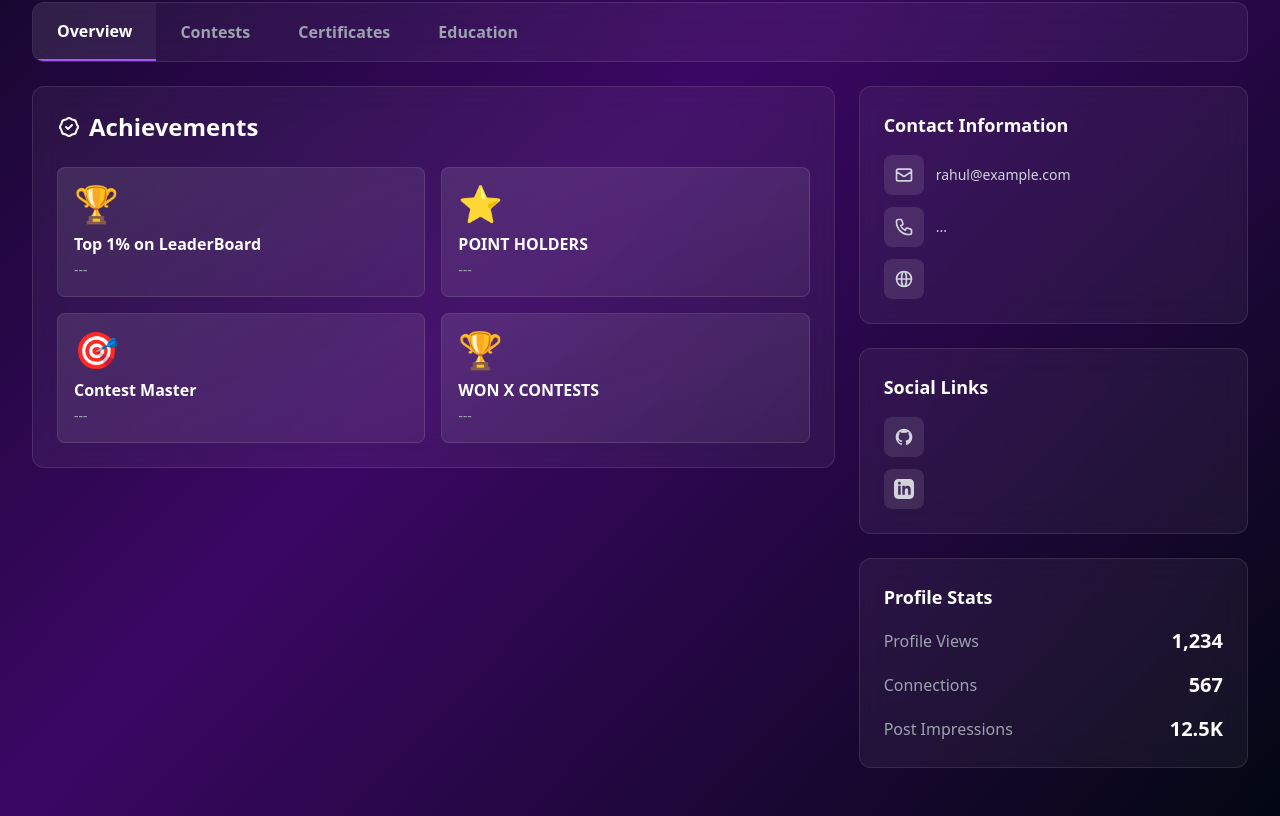
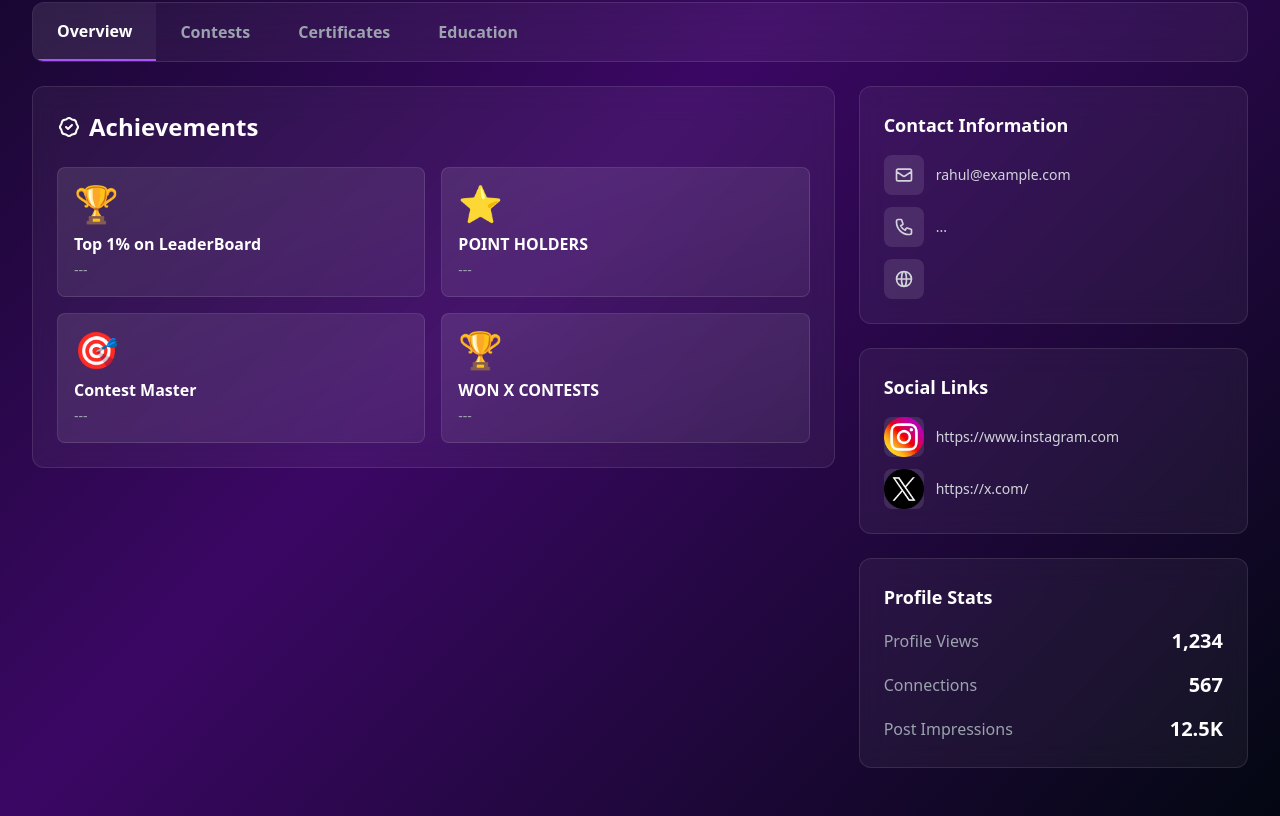
Before and after one commit to muditbansal980/Synapse.AI, a React app in the folder frontend/: page /profile in a window 1280 px wide. Shown: the part 520-1336 px from the top of the page. Built offline with nearby package versions, Linux system fonts and the light colour scheme; the HTML template or start-up script is replaced by a standard one.

Commit message:
changes in the social links

```diff
--- a/frontend/src/components/profile.jsx
+++ b/frontend/src/components/profile.jsx
@@ -1,5 +1,6 @@
 import React, { useState } from 'react';
-
+import Instagram from '../assets/social.png'
+import Twitter from "../assets/twitter.png"
 const Profile = () => {
   const [isEditing, setIsEditing] = useState(false);
   const [activeTab, setActiveTab] = useState('overview');
@@ -12,7 +13,8 @@ const Profile = () => {
     location: '...',
     email: 'rahul@example.com',
     phone: '...',
-
+    instagram:'https://www.instagram.com',
+    twitter:'https://x.com/'
   });
 
   // Contest Performances
@@ -408,21 +410,17 @@ const Profile = () => {
             <div className="bg-white/5 backdrop-blur-lg border border-white/10 rounded-xl p-6">
               <h3 className="text-lg font-bold text-white mb-4">Social Links</h3>
               <div className="space-y-3">
-                <a href={`https://${profileData.github}`} target="_blank" rel="noopener noreferrer" className="flex items-center gap-3 text-gray-300 hover:text-purple-400 transition-colors group">
+                <a href={`${profileData.instagram}`} target="_blank" rel="noopener noreferrer" className="flex items-center gap-3 text-gray-300 hover:text-purple-400 transition-colors group">
                   <div className="w-10 h-10 bg-white/10 group-hover:bg-purple-500/20 rounded-lg flex items-center justify-center transition-colors">
-                    <svg className="w-5 h-5" fill="currentColor" viewBox="0 0 24 24">
-                      <path fillRule="evenodd" clipRule="evenodd" d="M12 2C6.477 2 2 6.477 2 12c0 4.42 2.865 8.17 6.839 9.49.5.092.682-.217.682-.482 0-.237-.008-.866-.013-1.7-2.782.603-3.369-1.34-3.369-1.34-.454-1.156-1.11-1.463-1.11-1.463-.908-.62.069-.608.069-.608 1.003.07 1.531 1.03 1.531 1.03.892 1.529 2.341 1.087 2.91.831.092-.646.35-1.086.636-1.336-2.22-.253-4.555-1.11-4.555-4.943 0-1.091.39-1.984 1.029-2.683-.103-.253-.446-1.27.098-2.647 0 0 .84-.269 2.75 1.025A9.578 9.578 0 0112 6.836c.85.004 1.705.114 2.504.336 1.909-1.294 2.747-1.025 2.747-1.025.546 1.377.203 2.394.1 2.647.64.699 1.028 1.592 1.028 2.683 0 3.842-2.339 4.687-4.566 4.935.359.309.678.919.678 1.852 0 1.336-.012 2.415-.012 2.743 0 .267.18.578.688.48C19.138 20.167 22 16.418 22 12c0-5.523-4.477-10-10-10z" />
-                    </svg>
+                    <img src={Instagram} alt="Instagram"/>
                   </div>
-                  <span className="text-sm">{profileData.github}</span>
+                  <span className="text-sm">{profileData.instagram}</span>
                 </a>
-                <a href={`https://${profileData.linkedin}`} target="_blank" rel="noopener noreferrer" className="flex items-center gap-3 text-gray-300 hover:text-purple-400 transition-colors group">
+                <a href={`${profileData.twitter}`} target="_blank" rel="noopener noreferrer" className="flex items-center gap-3 text-gray-300 hover:text-purple-400 transition-colors group">
                   <div className="w-10 h-10 bg-white/10 group-hover:bg-purple-500/20 rounded-lg flex items-center justify-center transition-colors">
-                    <svg className="w-5 h-5" fill="currentColor" viewBox="0 0 24 24">
-                      <path d="M19 0h-14c-2.761 0-5 2.239-5 5v14c0 2.761 2.239 5 5 5h14c2.762 0 5-2.239 5-5v-14c0-2.761-2.238-5-5-5zm-11 19h-3v-11h3v11zm-1.5-12.268c-.966 0-1.75-.79-1.75-1.764s.784-1.764 1.75-1.764 1.75.79 1.75 1.764-.783 1.764-1.75 1.764zm13.5 12.268h-3v-5.604c0-3.368-4-3.113-4 0v5.604h-3v-11h3v1.765c1.396-2.586 7-2.777 7 2.476v6.759z" />
-                    </svg>
+                    <img src={Twitter} alt="Twitter"/>
                   </div>
-                  <span className="text-sm">{profileData.linkedin}</span>
+                  <span className="text-sm">{profileData.twitter}</span>
                 </a>
               </div>
             </div>
```
Also changed, not shown: frontend/src/assets/social.png (added), frontend/src/assets/twitter.png (added).
